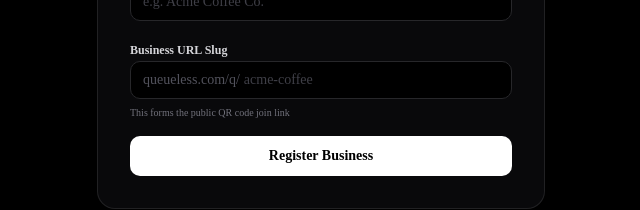
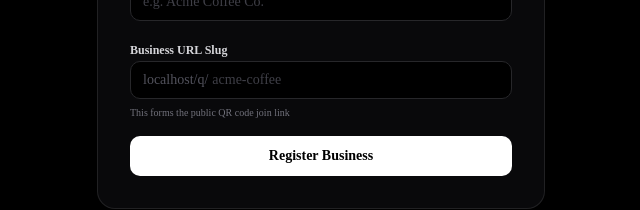
Before and after one commit to Thushar070/queueless, a Next.js app: page /signup/business in a window 1280 px wide. Shown: the part 410-620 px from the top of the page, without its empty margins (319-959 px from the left). Built offline with nearby package versions, Linux system fonts and the light colour scheme; no server answers; sample sign-in values are in the browser's storage.

Commit message:
sign up issue

```diff
--- a/app/signup/business/onboard-form.tsx
+++ b/app/signup/business/onboard-form.tsx
@@ -1,18 +1,27 @@
 "use client";
 
-import { useState, ChangeEvent } from "react";
+import { useState, ChangeEvent, useEffect } from "react";
 import { useRouter } from "next/navigation";
+import { useSession } from "next-auth/react";
 
 interface OnboardBusinessFormProps {
   email: string;
 }
 
 export default function OnboardBusinessForm({ email }: OnboardBusinessFormProps) {
+  const { update } = useSession();
   const [name, setName] = useState("");
   const [slug, setSlug] = useState("");
   const [loading, setLoading] = useState(false);
   const [error, setError] = useState<string | null>(null);
+  const [host, setHost] = useState("queueless.com");
   const router = useRouter();
+
+  useEffect(() => {
+    if (typeof window !== "undefined") {
+      setHost(window.location.host);
+    }
+  }, []);
 
   const handleNameChange = (e: ChangeEvent<HTMLInputElement>) => {
     const val = e.target.value;
@@ -55,6 +64,8 @@ export default function OnboardBusinessForm({ email }: OnboardBusinessFormProps)
         throw new Error(data.error || "Failed to create business");
       }
 
+      // Update NextAuth session to retrieve role/businessId from DB
+      await update();
       // Force NextAuth session refresh by triggering a hard reload or simple router refresh
       router.refresh();
       // Redirect to dashboard
@@ -99,7 +110,7 @@ export default function OnboardBusinessForm({ email }: OnboardBusinessFormProps)
       <div className="space-y-1.5">
         <label className="text-xs font-semibold text-zinc-300">Business URL Slug</label>
         <div className="flex items-center gap-1 bg-black border border-zinc-800 rounded-lg px-3 py-2 focus-within:border-zinc-500 transition-colors">
-          <span className="text-sm text-zinc-600 select-none">queueless.com/q/</span>
+          <span className="text-sm text-zinc-600 select-none">{host}/q/</span>
           <input
             type="text"
             required
```
